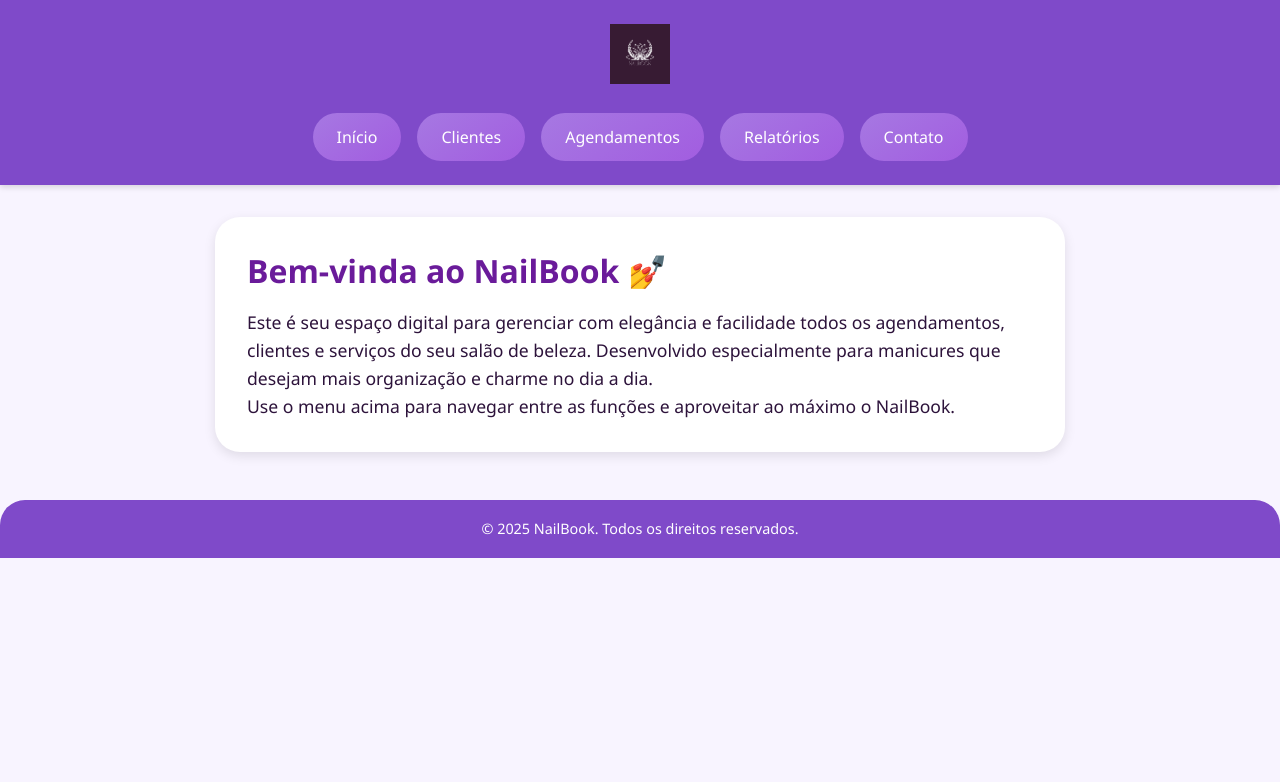
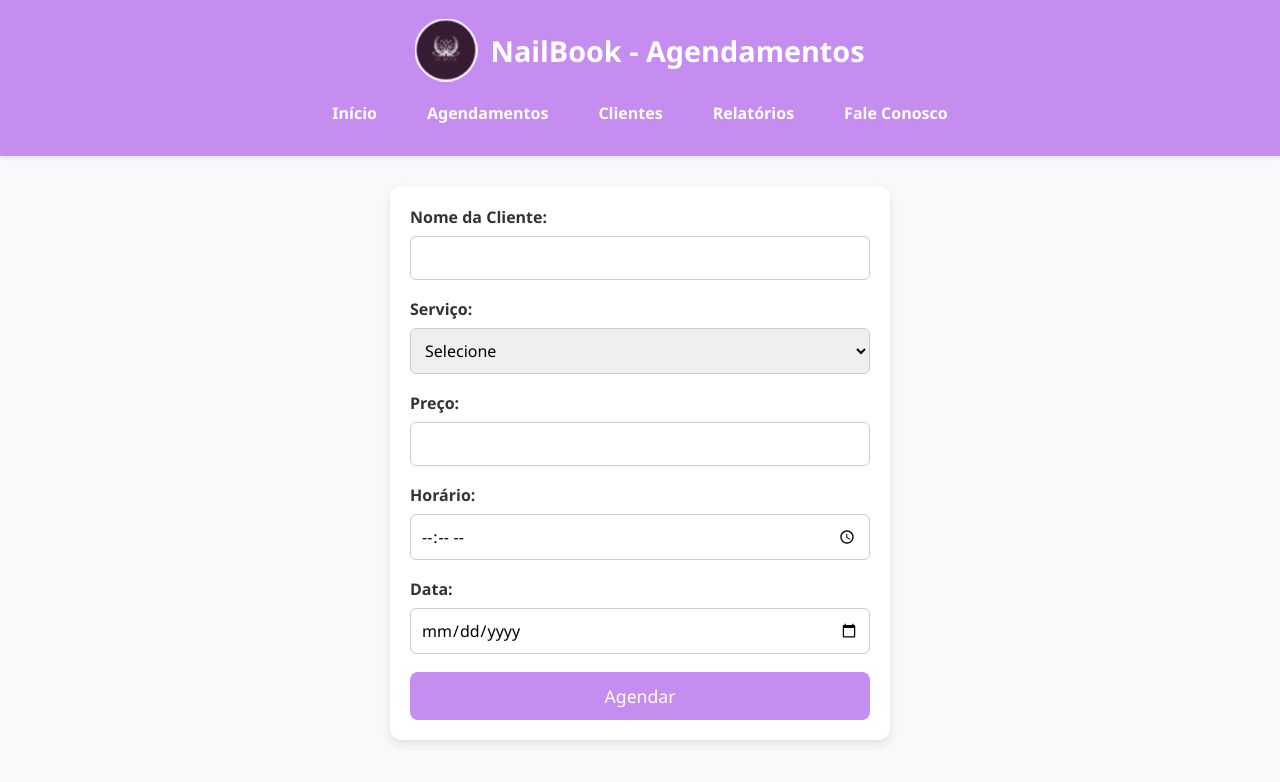
Before and after one commit to Dionathan5g/looop, a plain HTML site: page index.html in a window 1280 px wide. Drawn offline with Linux system fonts and the light colour scheme.

Commit message:
Update index.html

```diff
--- a/index.html
+++ b/index.html
@@ -1,103 +1,99 @@
 <!DOCTYPE html>
-<html lang="pt-BR">
+<html lang="pt-br">
+
 <head>
     <meta charset="UTF-8">
-    <meta name="viewport" content="width=device-width, initial-scale=1.0">
-    <title>NailBook - Início</title>
+    <title>NailBook - Agendamentos</title>
     <link rel="stylesheet" href="Css/Css.css">
-    <link href="https://fonts.googleapis.com/css2?family=Poppins:wght@300;500;700&display=swap" rel="stylesheet">
-    <style>
-        body {
-            margin: 0;
-            font-family: 'Poppins', sans-serif;
-            background-color: #f8f4ff;
-            color: #2d133b;
-        }
+</head>
 
-        header {
-            background-color: #7f4ac9;
-            padding: 1.5rem 1rem;
-            text-align: center;
-            box-shadow: 0 2px 6px rgba(0, 0, 0, 0.15);
-        }
-
-        header img {
-            height: 60px;
-        }
-
-        nav {
-            display: flex;
-            justify-content: center;
-            flex-wrap: wrap;
-            gap: 1rem;
-            margin-top: 1.5rem;
-        }
-
-        nav a {
-            text-decoration: none;
-            color: #fff;
-            background: linear-gradient(145deg, #a678e2, #a25de0);
-            padding: 0.8rem 1.5rem;
-            border-radius: 30px;
-            font-weight: 500;
-            transition: all 0.3s ease-in-out;
-        }
-
-        nav a:hover {
-            background: #6b2fb3;
-            transform: scale(1.05);
-        }
-
-        main {
-            max-width: 850px;
-            margin: 2rem auto;
-            padding: 2rem;
-            background-color: #fff;
-            border-radius: 25px;
-            box-shadow: 0 4px 12px rgba(0, 0, 0, 0.1);
-        }
-
-        h1 {
-            font-size: 2rem;
-            margin-bottom: 1rem;
-            color: #6a1b9a;
-        }
-
-        p {
-            font-size: 1.1rem;
-            line-height: 1.6;
-        }
-
-        footer {
-            text-align: center;
-            padding: 1.2rem;
-            background-color: #7f4ac9;
-            color: white;
-            font-size: 0.9rem;
-            margin-top: 3rem;
-            border-top-left-radius: 25px;
-            border-top-right-radius: 25px;
-        }
-    </style>
-</head>
 <body>
     <header>
-        <img src="Imagens/logosite.png" alt="Logo NailBook">
-        <nav>
-            <a href="index.html">Início</a>
-            <a href="clientes.html">Clientes</a>
-            <a href="agendamentos.html">Agendamentos</a>
-            <a href="relatorios.html">Relatórios</a>
-            <a href="contato.html">Contato</a>
+        <div class="logo-container">
+            <img src="Imagens/logosite.png" alt="Logo NailBook" class="logo">
+            <h1>NailBook - Agendamentos</h1>
+        </div>
+
+        <nav class="menu">
+            <ul>
+                <li><a href="index.html">Início</a></li>
+                <li><a href="agendamentos.html">Agendamentos</a></li>
+                <li><a href="clientes.html">Clientes</a></li>
+                <li><a href="relatorios.html">Relatórios</a></li>
+                <li><a href="contato.html">Fale Conosco</a></li>
+            </ul>
         </nav>
     </header>
+
     <main>
-        <h1>Bem-vinda ao NailBook 💅</h1>
-        <p>Este é seu espaço digital para gerenciar com elegância e facilidade todos os agendamentos, clientes e serviços do seu salão de beleza. Desenvolvido especialmente para manicures que desejam mais organização e charme no dia a dia.</p>
-        <p>Use o menu acima para navegar entre as funções e aproveitar ao máximo o NailBook.</p>
+        <form id="form-agendamento" method="GET">
+            <label for="nome">Nome da Cliente:</label>
+            <input type="text" id="nome" name="nome" required>
+
+            <label for="servico">Serviço:</label>
+            <select id="servico" name="servico" required>
+                <option value="">Selecione</option>
+                <option value="Manicure" data-preco="30.00">Manicure - R$ 30,00</option>
+                <option value="Pedicure" data-preco="40.00">Pedicure - R$ 40,00</option>
+                <option value="Unha em Gel" data-preco="70.00">Unha em Gel - R$ 70,00</option>
+                <option value="Francesinha" data-preco="60.00">Francesinha - R$ 60,00</option>
+            </select>
+
+            <label for="preco">Preço:</label>
+            <input type="text" id="preco" name="preco" readonly>
+
+            <label for="horario">Horário:</label>
+            <input type="time" id="horario" name="horario" required>
+
+            <label for="data">Data:</label>
+            <input type="date" id="data" name="data" required>
+
+            <button type="submit">Agendar</button>
+        </form>
     </main>
-    <footer>
-        &copy; 2025 NailBook. Todos os direitos reservados.
-    </footer>
+
+    <script>
+        // Atualiza o preço quando o serviço é selecionado
+        document.getElementById('servico').addEventListener('change', function () {
+            const servicoSelecionado = this.options[this.selectedIndex];
+            const preco = servicoSelecionado.getAttribute('data-preco');
+            document.getElementById('preco').value = preco ? `R$ ${parseFloat(preco).toFixed(2)}` : '';
+        });
+
+        // Processa o formulário
+        document.getElementById('form-agendamento').addEventListener('submit', function (e) {
+            e.preventDefault();
+
+            const nome = encodeURIComponent(document.getElementById('nome').value);
+            const servico = encodeURIComponent(document.getElementById('servico').value);
+            const preco = encodeURIComponent(document.getElementById('preco').value.replace('R$ ', ''));
+            const horario = encodeURIComponent(document.getElementById('horario').value);
+            const data = encodeURIComponent(document.getElementById('data').value);
+
+            // Salva no localStorage
+            const agendamentos = JSON.parse(localStorage.getItem('agendamentos')) || {};
+            const dataFormatada = decodeURIComponent(data).split('-').reverse().join('-');
+
+            if (!agendamentos[dataFormatada]) {
+                agendamentos[dataFormatada] = [];
+            }
+
+            agendamentos[dataFormatada].push({
+                nome: decodeURIComponent(nome),
+                servico: decodeURIComponent(servico),
+                preco: parseFloat(preco),
+                horario: decodeURIComponent(horario)
+            });
+
+            localStorage.setItem('agendamentos', JSON.stringify(agendamentos));
+
+            // Mensagem de sucesso
+            alert(" Agendamento realizado com sucesso!");
+
+            // Redirecionamento
+            window.location.href = "index.html";
+        });
+    </script>
 </body>
+
 </html>
```
